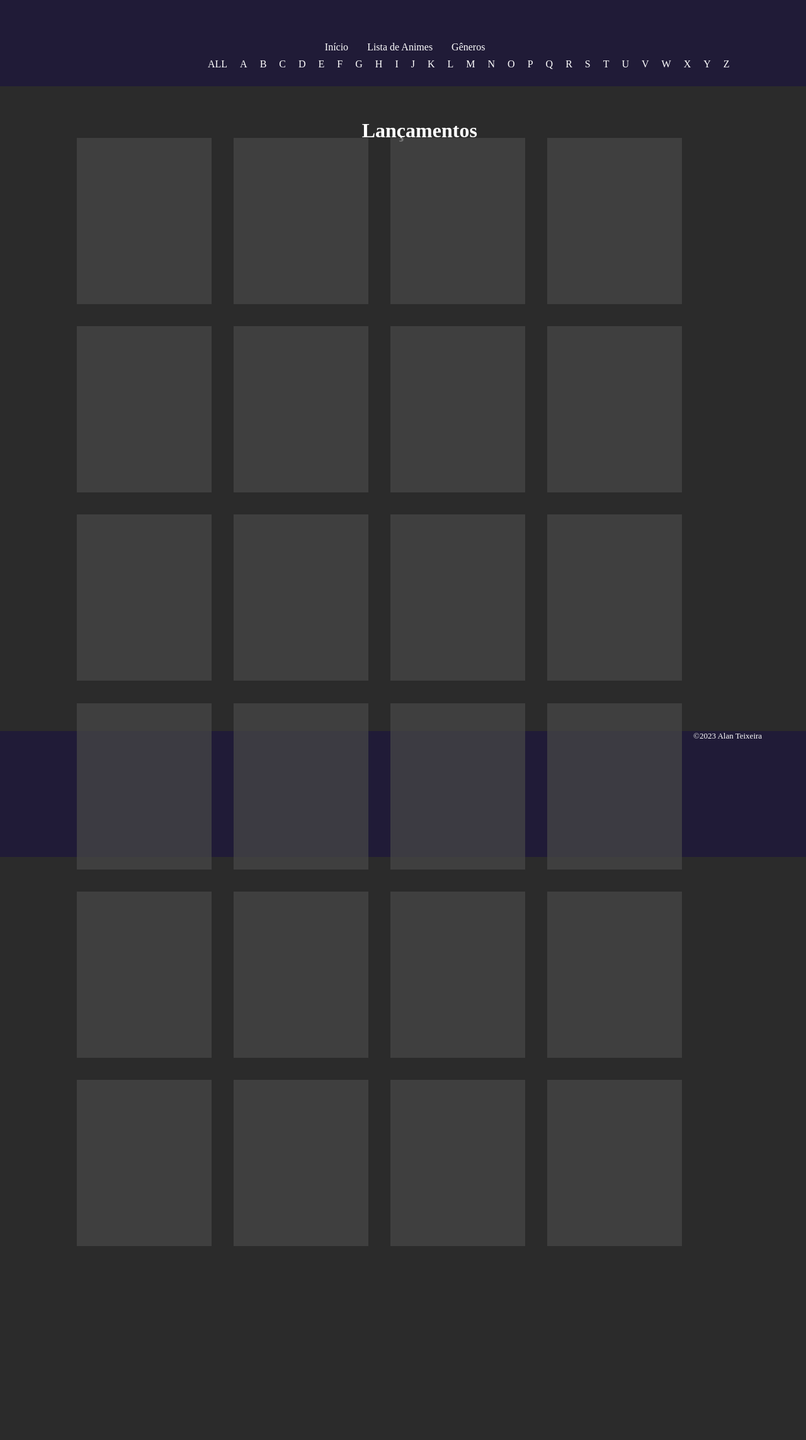
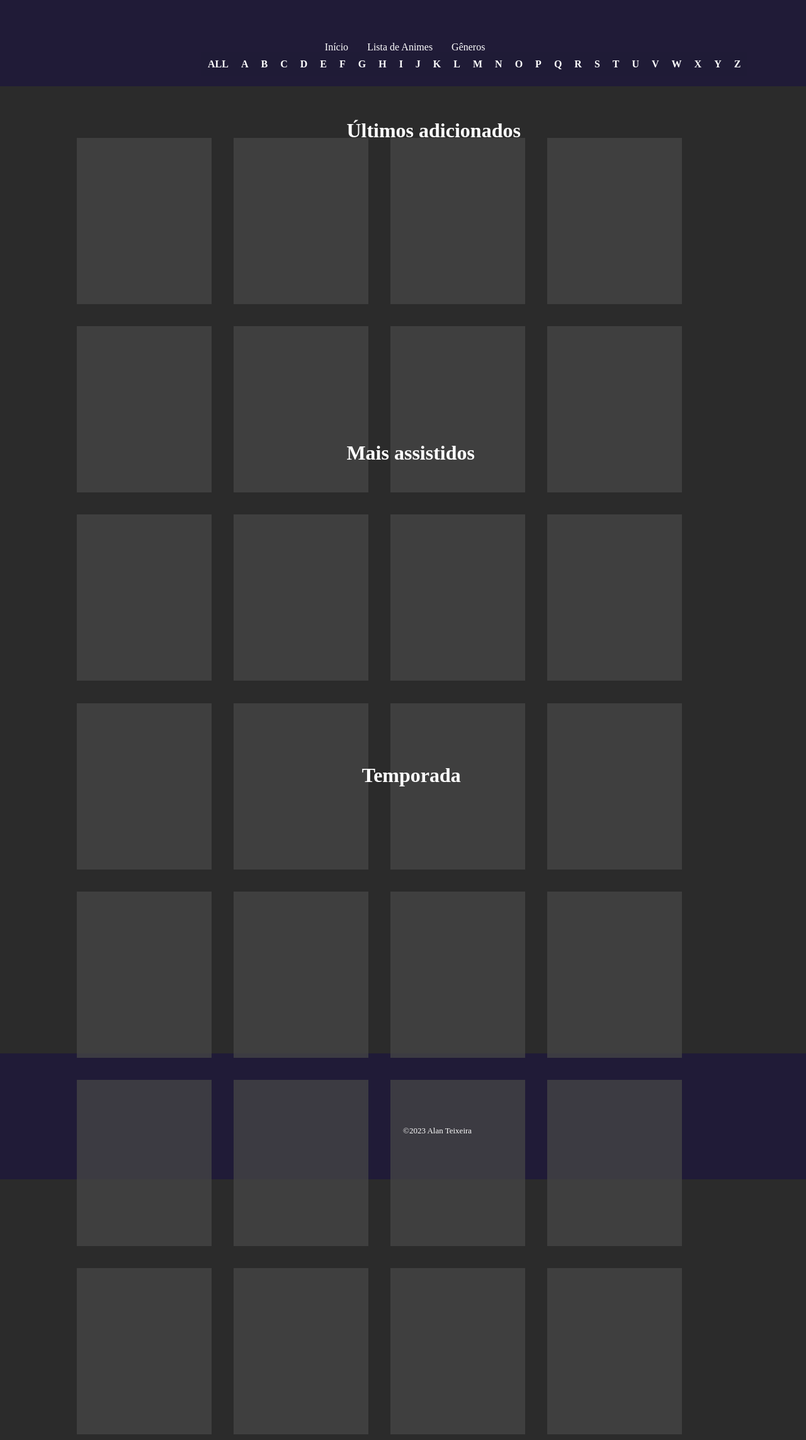
Before and after one commit to teixeiraalan/page-anime, a plain HTML site: page index.html in a window 1280 px wide. Shown: the top 2287 px of the page at 63% size. Before the commit the page ends 1997 px from the top, so only its background shows below. Drawn offline with Linux system fonts and the light colour scheme; files whose address does not match are found by name.

Commit message:
Adicionado mais blocos linkados

```diff
--- a/assets/style.css
+++ b/assets/style.css
@@ -30,7 +30,7 @@ a:hover{
 footer{
     height: 200px;
     background-color: #201b37;
-    margin-top: 80%;
+    margin-top: 120%;
     color: white;
 }
 
@@ -80,6 +80,56 @@ footer{
     position: relative;
     display: block;
     margin-top: 5%;
+    margin-left: 5%;
+}
+
+.corpo-2{
+    border: 2px solid transparent;
+    height: 250px;
+    width: 200px;
+    padding: 5px;
+    float: left;
+    margin: 1.5%;
+    background-color: #474747;
+    color: #ffffff;
+    font-size: 20px;
+    opacity: 74%;
+}
+
+.corpo-2:hover{
+    border: 2px solid #ffffff;
+    transition: 0.3s all;
+}
+
+#conteudo-2{
+    position: relative;
+    display: block;
+    margin-top:45%;
+    margin-left: 5%;
+}
+
+.corpo-3{
+    border: 2px solid transparent;
+    height: 250px;
+    width: 200px;
+    padding: 5px;
+    float: left;
+    margin: 1.5%;
+    background-color: #474747;
+    color: #ffffff;
+    font-size: 20px;
+    opacity: 74%;
+}
+
+.corpo-3:hover{
+    border: 2px solid #ffffff;
+    transition: 0.3s all;
+}
+
+#conteudo-3{
+    position: relative;
+    display: block;
+    margin-top: 85%;
     margin-left: 5%;
 }
 
@@ -156,13 +206,19 @@ footer{
 
 #porletra{
     padding: 10px;
-    background-color: #201b37;
+    background-color: #201b37b4;
 }
 
 #lnc{
     color: white;
-    margin-left: 42%;
+    margin-left: 40%;
     margin-top: -1%;
     position: absolute;
     font-size: xx-large;
 }
+
+#credit{
+    margin-left: 50%;
+    margin-top: 9%;
+    position: absolute;
+}
--- a/index.html
+++ b/index.html
@@ -22,38 +22,38 @@
                 </ul>
         </nav>
         <div id="a-z">
-            <a href="#" id="porletra">ALL</a>
-            <a href="#" id="porletra">A</a>
-            <a href="#" id="porletra">B</a>
-            <a href="#" id="porletra">C</a>
-            <a href="#" id="porletra">D</a>
-            <a href="#" id="porletra">E</a>
-            <a href="#" id="porletra">F</a>
-            <a href="#" id="porletra">G</a>
-            <a href="#" id="porletra">H</a>
-            <a href="#" id="porletra">I</a>
-            <a href="#" id="porletra">J</a>
-            <a href="#" id="porletra">K</a>
-            <a href="#" id="porletra">L</a>
-            <a href="#" id="porletra">M</a>
-            <a href="#" id="porletra">N</a>
-            <a href="#" id="porletra">O</a>
-            <a href="#" id="porletra">P</a>
-            <a href="#" id="porletra">Q</a>
-            <a href="#" id="porletra">R</a>
-            <a href="#" id="porletra">S</a>
-            <a href="#" id="porletra">T</a>
-            <a href="#" id="porletra">U</a>
-            <a href="#" id="porletra">V</a>
-            <a href="#" id="porletra">W</a>
-            <a href="#" id="porletra">X</a>
-            <a href="#" id="porletra">Y</a>
-            <a href="#" id="porletra">Z</a>
+            <a href="#" id="porletra"><strong>ALL</strong></a>
+            <a href="#" id="porletra"><strong>A</strong></a>
+            <a href="#" id="porletra"><strong>B</strong></a>
+            <a href="#" id="porletra"><strong>C</strong></a>
+            <a href="#" id="porletra"><strong>D</strong></a>
+            <a href="#" id="porletra"><strong>E</strong></a>
+            <a href="#" id="porletra"><strong>F</strong></a>
+            <a href="#" id="porletra"><strong>G</strong></a>
+            <a href="#" id="porletra"><strong>H</strong></a>
+            <a href="#" id="porletra"><strong>I</strong></a>
+            <a href="#" id="porletra"><strong>J</strong></a>
+            <a href="#" id="porletra"><strong>K</strong></a>
+            <a href="#" id="porletra"><strong>L</strong></a>
+            <a href="#" id="porletra"><strong>M</strong></a>
+            <a href="#" id="porletra"><strong>N</strong></a>
+            <a href="#" id="porletra"><strong>O</strong></a>
+            <a href="#" id="porletra"><strong>P</strong></a>
+            <a href="#" id="porletra"><strong>Q</strong></a>
+            <a href="#" id="porletra"><strong>R</strong></a>
+            <a href="#" id="porletra"><strong>S</strong></a>
+            <a href="#" id="porletra"><strong>T</strong></a>
+            <a href="#" id="porletra"><strong>U</strong></a>
+            <a href="#" id="porletra"><strong>V</strong></a>
+            <a href="#" id="porletra"><strong>W</strong></a>
+            <a href="#" id="porletra"><strong>X</strong></a>
+            <a href="#" id="porletra"><strong>Y</strong></a>
+            <a href="#" id="porletra"><strong>Z</strong></a>
         </div>
     </div>
     <div id="conteudo">
         <div  style="margin: auto;">
-            <h2 id="lnc">Lançamentos</h2>
+            <h2 id="lnc">Últimos adicionados</h2>
             <ol>
                 <a href="">
                     <li class="corpo"><img src="#" alt="" id="html"><b style="margin-top: 2%; margin-left: 3%; font-size: 30px; position: absolute;"></b></li>
@@ -79,36 +79,76 @@
                     <li class="corpo"><img src="#" alt="" id="html"><b style="margin-top: 2%; margin-left: 3%; font-size: 30px; position: absolute;"></b></li>
                 </a><a href="">
                     <li class="corpo"><img src="#" alt="" id="html"><b style="margin-top: 2%; margin-left: 3%; font-size: 30px; position: absolute;"></b></li>
+                </a>
+            </ol>
+        </div>
+    </div>
+    <div id="conteudo-2">
+        <div  style="margin: auto;">
+            <h2 id="lnc">Mais assistidos</h2>
+            <ol>
+                <a href="">
+                    <li class="corpo-2"><img src="#" alt="" id="html"><b style="margin-top: 2%; margin-left: 3%; font-size: 30px; position: absolute;"></b></li>
                 </a><a href="">
-                    <li class="corpo"><img src="#" alt="" id="html"><b style="margin-top: 2%; margin-left: 3%; font-size: 30px; position: absolute;"></b></li>
+                    <li class="corpo-2"><img src="#" alt="" id="html"><b style="margin-top: 2%; margin-left: 3%; font-size: 30px; position: absolute;"></b></li>
                 </a><a href="">
-                    <li class="corpo"><img src="#" alt="" id="html"><b style="margin-top: 2%; margin-left: 3%; font-size: 30px; position: absolute;"></b></li>
+                    <li class="corpo-2"><img src="#" alt="" id="html"><b style="margin-top: 2%; margin-left: 3%; font-size: 30px; position: absolute;"></b></li>
                 </a><a href="">
-                    <li class="corpo"><img src="#" alt="" id="html"><b style="margin-top: 2%; margin-left: 3%; font-size: 30px; position: absolute;"></b></li>
+                    <li class="corpo-2"><img src="#" alt="" id="html"><b style="margin-top: 2%; margin-left: 3%; font-size: 30px; position: absolute;"></b></li>
                 </a><a href="">
-                    <li class="corpo"><img src="#" alt="" id="html"><b style="margin-top: 2%; margin-left: 3%; font-size: 30px; position: absolute;"></b></li>
+                    <li class="corpo-2"><img src="#" alt="" id="html"><b style="margin-top: 2%; margin-left: 3%; font-size: 30px; position: absolute;"></b></li>
                 </a><a href="">
-                    <li class="corpo"><img src="#" alt="" id="html"><b style="margin-top: 2%; margin-left: 3%; font-size: 30px; position: absolute;"></b></li>
+                    <li class="corpo-2"><img src="#" alt="" id="html"><b style="margin-top: 2%; margin-left: 3%; font-size: 30px; position: absolute;"></b></li>
                 </a><a href="">
-                    <li class="corpo"><img src="#" alt="" id="html"><b style="margin-top: 2%; margin-left: 3%; font-size: 30px; position: absolute;"></b></li>
+                    <li class="corpo-2"><img src="#" alt="" id="html"><b style="margin-top: 2%; margin-left: 3%; font-size: 30px; position: absolute;"></b></li>
                 </a><a href="">
-                    <li class="corpo"><img src="#" alt="" id="html"><b style="margin-top: 2%; margin-left: 3%; font-size: 30px; position: absolute;"></b></li>
+                    <li class="corpo-2"><img src="#" alt="" id="html"><b style="margin-top: 2%; margin-left: 3%; font-size: 30px; position: absolute;"></b></li>
                 </a><a href="">
-                    <li class="corpo"><img src="#" alt="" id="html"><b style="margin-top: 2%; margin-left: 3%; font-size: 30px; position: absolute;"></b></li>
+                    <li class="corpo-2"><img src="#" alt="" id="html"><b style="margin-top: 2%; margin-left: 3%; font-size: 30px; position: absolute;"></b></li>
                 </a><a href="">
-                    <li class="corpo"><img src="#" alt="" id="html"><b style="margin-top: 2%; margin-left: 3%; font-size: 30px; position: absolute;"></b></li>
+                    <li class="corpo-2"><img src="#" alt="" id="html"><b style="margin-top: 2%; margin-left: 3%; font-size: 30px; position: absolute;"></b></li>
                 </a><a href="">
-                    <li class="corpo"><img src="#" alt="" id="html"><b style="margin-top: 2%; margin-left: 3%; font-size: 30px; position: absolute;"></b></li>
+                    <li class="corpo-2"><img src="#" alt="" id="html"><b style="margin-top: 2%; margin-left: 3%; font-size: 30px; position: absolute;"></b></li>
                 </a><a href="">
-                    <li class="corpo"><img src="#" alt="" id="html"><b style="margin-top: 2%; margin-left: 3%; font-size: 30px; position: absolute;"></b></li>
+                    <li class="corpo-2"><img src="#" alt="" id="html"><b style="margin-top: 2%; margin-left: 3%; font-size: 30px; position: absolute;"></b></li>
+                </a>
+            </ol>
+        </div>
+    </div>
+    <div id="conteudo-3">
+        <div  style="margin: auto;">
+            <h2 id="lnc" style="margin-left: 42%;">Temporada</h2>
+            <ol>
+                <a href="">
+                    <li class="corpo-3"><img src="#" alt="" id="html"><b style="margin-top: 2%; margin-left: 3%; font-size: 30px; position: absolute;"></b></li>
                 </a><a href="">
-                    <li class="corpo"><img src="#" alt="" id="html"><b style="margin-top: 2%; margin-left: 3%; font-size: 30px; position: absolute;"></b></li>
+                    <li class="corpo-3"><img src="#" alt="" id="html"><b style="margin-top: 2%; margin-left: 3%; font-size: 30px; position: absolute;"></b></li>
+                </a><a href="">
+                    <li class="corpo-3"><img src="#" alt="" id="html"><b style="margin-top: 2%; margin-left: 3%; font-size: 30px; position: absolute;"></b></li>
+                </a><a href="">
+                    <li class="corpo-3"><img src="#" alt="" id="html"><b style="margin-top: 2%; margin-left: 3%; font-size: 30px; position: absolute;"></b></li>
+                </a><a href="">
+                    <li class="corpo-3"><img src="#" alt="" id="html"><b style="margin-top: 2%; margin-left: 3%; font-size: 30px; position: absolute;"></b></li>
+                </a><a href="">
+                    <li class="corpo-3"><img src="#" alt="" id="html"><b style="margin-top: 2%; margin-left: 3%; font-size: 30px; position: absolute;"></b></li>
+                </a><a href="">
+                    <li class="corpo-3"><img src="#" alt="" id="html"><b style="margin-top: 2%; margin-left: 3%; font-size: 30px; position: absolute;"></b></li>
+                </a><a href="">
+                    <li class="corpo-3"><img src="#" alt="" id="html"><b style="margin-top: 2%; margin-left: 3%; font-size: 30px; position: absolute;"></b></li>
+                </a><a href="">
+                    <li class="corpo-3"><img src="#" alt="" id="html"><b style="margin-top: 2%; margin-left: 3%; font-size: 30px; position: absolute;"></b></li>
+                </a><a href="">
+                    <li class="corpo-3"><img src="#" alt="" id="html"><b style="margin-top: 2%; margin-left: 3%; font-size: 30px; position: absolute;"></b></li>
+                </a><a href="">
+                    <li class="corpo-3"><img src="#" alt="" id="html"><b style="margin-top: 2%; margin-left: 3%; font-size: 30px; position: absolute;"></b></li>
+                </a><a href="">
+                    <li class="corpo-3"><img src="#" alt="" id="html"><b style="margin-top: 2%; margin-left: 3%; font-size: 30px; position: absolute;"></b></li>
                 </a>
             </ol>
         </div>
     </div>
     <footer>
-        <h4 style="font: normal 13px Times New Romam;">©2023 Alan Teixeira</h4>
+        <h4 style="font: normal 13px Times New Romam;" id="credit">©2023 Alan Teixeira</h4>
     </footer>
 
     <script src="componentes/script.js"></script>
```
